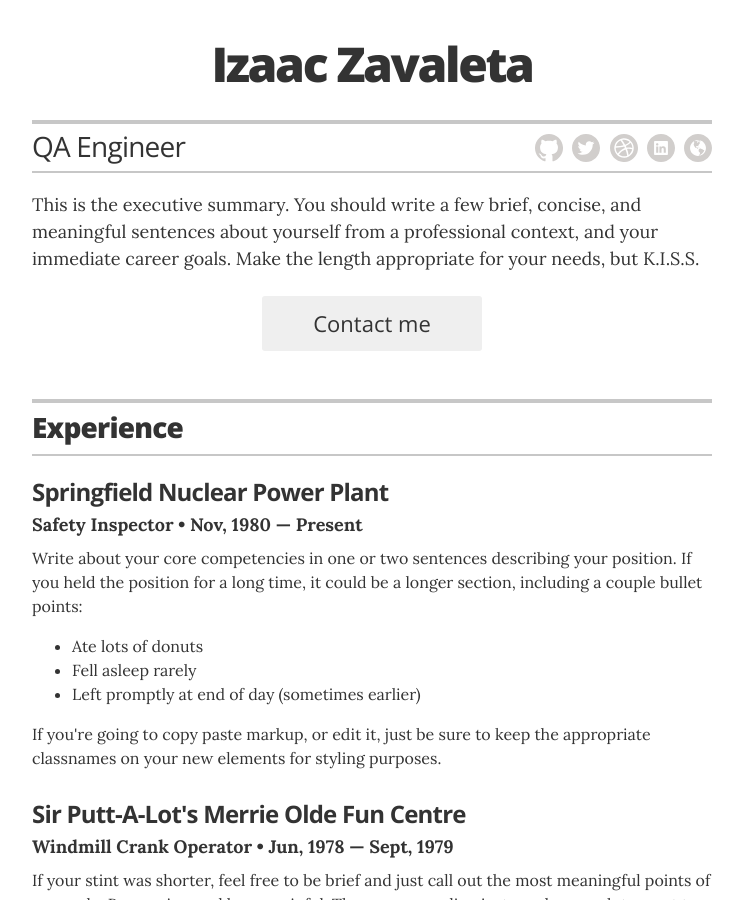
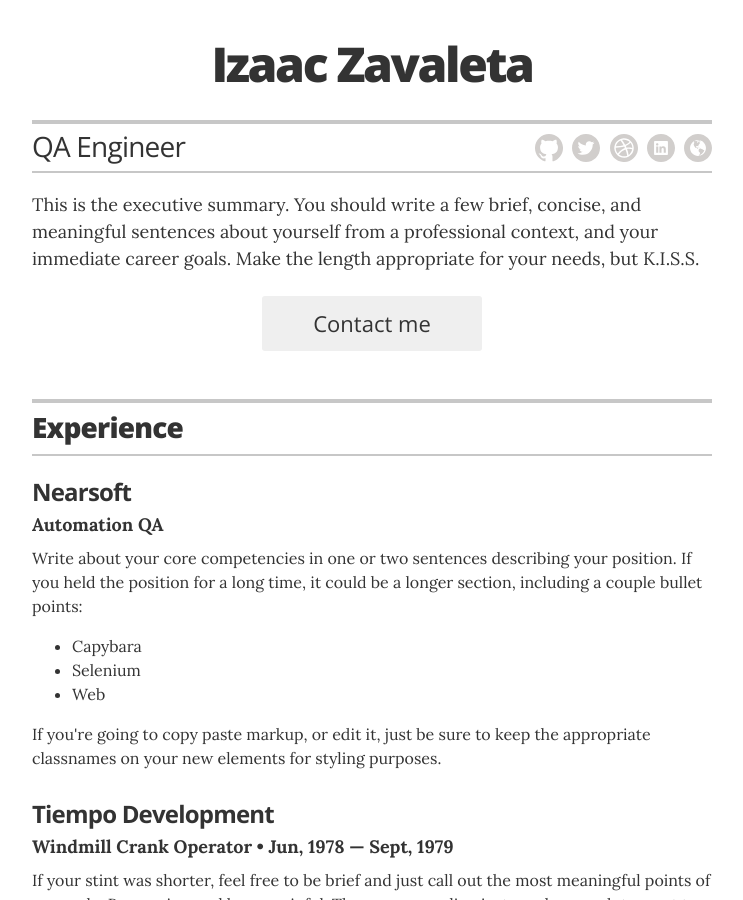
Before and after one commit to izaac/izaac.github.io, a Jekyll site: the page built from index.html, in a window 1280 px wide and 900 px high. Shown: the whole window, without its empty margins (268-1011 px from the left). Built offline with Jekyll 4.4.1, drawn with Linux system fonts in a browser that asks for light colours.

Commit message:
Adding a few edits to the job exp

```diff
--- a/_layouts/resume.html
+++ b/_layouts/resume.html
@@ -49,13 +49,13 @@
 
         <!-- Duplicate these resume-item elements and edit accordingly for each job you want to add here -->
         <div class="resume-item" itemscope itemprop="worksFor" itemtype="http://schema.org/Organization">
-          <h3 class="resume-item-title" itemprop="name">Springfield Nuclear Power Plant</h3>
-          <h4 class="resume-item-details" itemprop="description">Safety Inspector &bull; Nov, 1980 &mdash; Present</h4>
+          <h3 class="resume-item-title" itemprop="name">Nearsoft</h3>
+          <h4 class="resume-item-details" itemprop="description">Automation QA</h4>
           <p class="resume-item-copy">Write about your core competencies in one or two sentences describing your position. If you held the position for a long time, it could be a longer section, including a couple bullet points:</p>
           <ul class="resume-item-list">
-            <li>Ate lots of donuts</li>
-            <li>Fell asleep rarely</li>
-            <li>Left promptly at end of day (sometimes earlier)</li>
+            <li>Capybara</li>
+            <li>Selenium</li>
+            <li>Web</li>
           </ul>
           <p class="resume-item-copy">If you're going to copy paste markup, or edit it, just be sure to keep the appropriate classnames on your new elements for styling purposes.</p>
 
@@ -63,7 +63,7 @@
 
         <!-- another resume item -->
         <div class="resume-item" itemscope itemprop="worksFor" itemtype="http://schema.org/Organization">
-          <h3 class="resume-item-title" itemprop="name">Sir Putt-A-Lot's Merrie Olde Fun Centre</h3>
+          <h3 class="resume-item-title" itemprop="name">Tiempo Development</h3>
           <h4 class="resume-item-details" itemprop="description">Windmill Crank Operator &bull; Jun, 1978 &mdash; Sept, 1979</h4>
           <p class="resume-item-copy">If your stint was shorter, feel free to be brief and just call out the most meaningful points of your role. Be concise, and be meaninful. The person reading just needs enough to want to talk to you more about your experience.</p>
 
```
